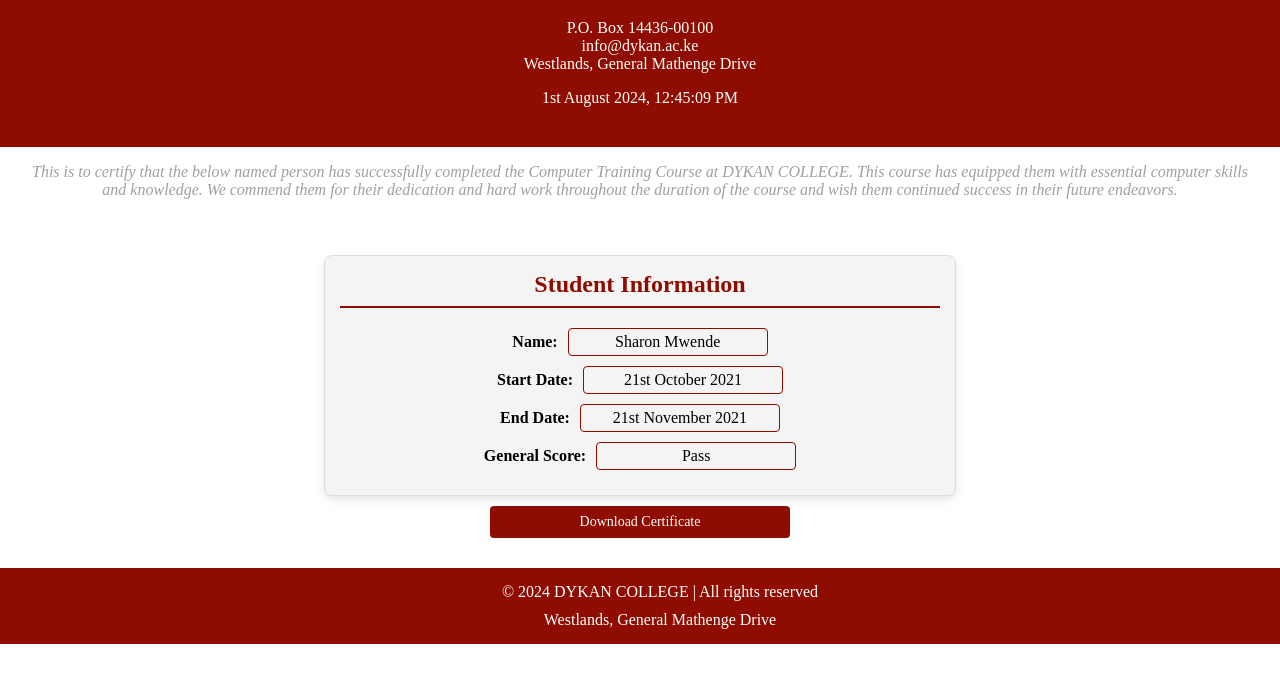
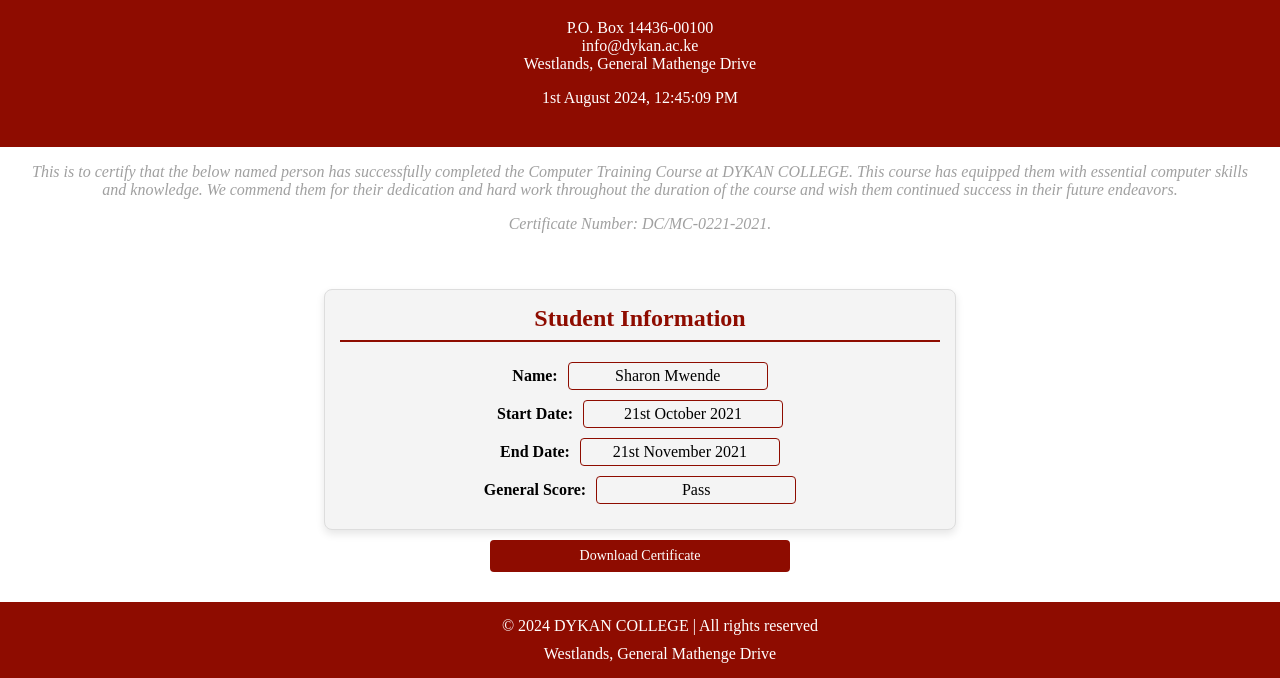
Before and after one commit to KijanaYaSolai/DykanCollege, a plain HTML site: page index.html in a window 1280 px wide. Shown: the part 231-909 px from the top of the page. Before the commit the page ends 875 px from the top, so only its background shows below. Drawn offline with Linux system fonts and the light colour scheme.

Commit message:
Update index.html

```diff
--- a/index.html
+++ b/index.html
@@ -231,6 +231,8 @@
 
     <div class="styled-label-container">
         <p class="styled-label">This is to certify that the below named person has successfully completed the Computer Training Course at DYKAN COLLEGE. This course has equipped them with essential computer skills and knowledge. We commend them for their dedication and hard work throughout the duration of the course and wish them continued success in their future endeavors.</p>
+    <p class="styled-label">Certificate Number: DC/MC-0221-2021.</p>
+
     </div>
 
     <div class="content">
```
